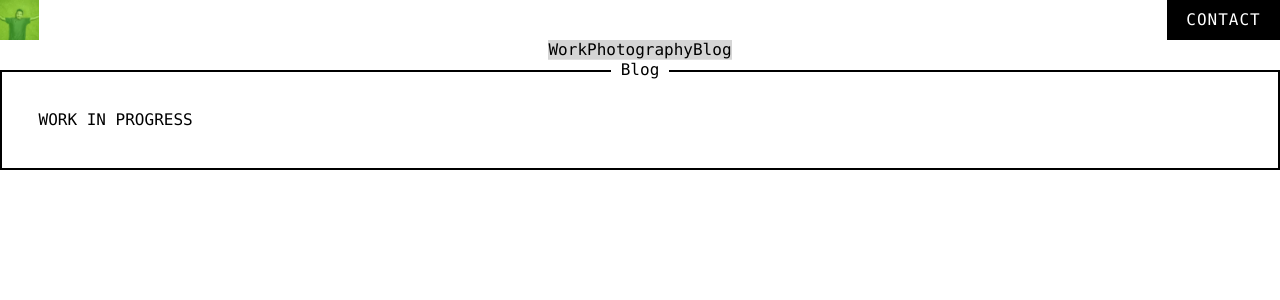
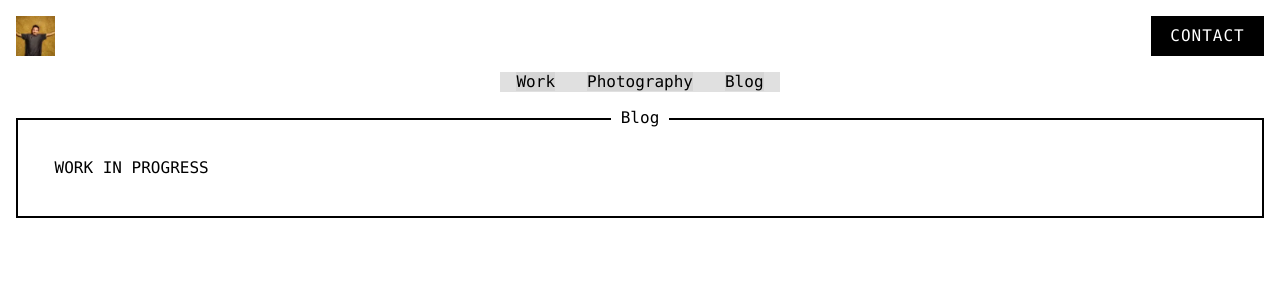
Before and after one commit to ParfectShot/paritosh-yadav, a Next.js app: page /blog in a window 1280 px wide. Shown: the top 300 px of the page. Built offline with nearby package versions, Linux system fonts and the light colour scheme; a web font is replaced by a local one.

Commit message:
fix tailwind priority

```diff
--- a/app/layout.tsx
+++ b/app/layout.tsx
@@ -1,4 +1,5 @@
 import '@root/global.scss';
+import "@root/global.css";
 import Providers from '@components/Providers';
 import Avatar from '@root/components/Avatar';
 import Button from '@root/components/Button';
@@ -10,7 +11,7 @@ export default function RootLayout({ children }: { children: React.ReactNode })
   return (
     <html lang="en-us">
       <body className="theme-light">
-        <div className="sticky top-0 z-50 bg-white/80 backdrop-blur-sm border-b">
+        <div className="sticky top-0 z-50 bg-white/80 backdrop-blur-sm">
           <div className="flex justify-between items-center p-4">
             <Avatar src={MainLogo.src} href="./" />
             <div className="w-4rem">
--- /dev/null
+++ b/global.css
@@ -0,0 +1 @@
+@import "tailwindcss";
--- a/global.scss
+++ b/global.scss
@@ -48,7 +48,8 @@
   src: url('https://intdev-global.s3.us-west-2.amazonaws.com/public/internet-dev/e049dfb6-9c5d-4ac4-97c2-eb6e95c61d09.woff2') format('woff2');
 }
 
-@import "tailwindcss";
+
+@layer components {
 
   a,
   abbr,
@@ -360,8 +361,7 @@ body.font-use-sfmono-square {
     --font-family-mono: 'SFMonoSquare-Regular', sans-serif;
   }
 
-#__next {
-}
+  #__next {}
 
   html,
   body {
@@ -540,3 +540,4 @@ body {
       background: var(--theme-border);
     }
   }
+}
```
Lines whose indentation alone changed are shown as unchanged.
